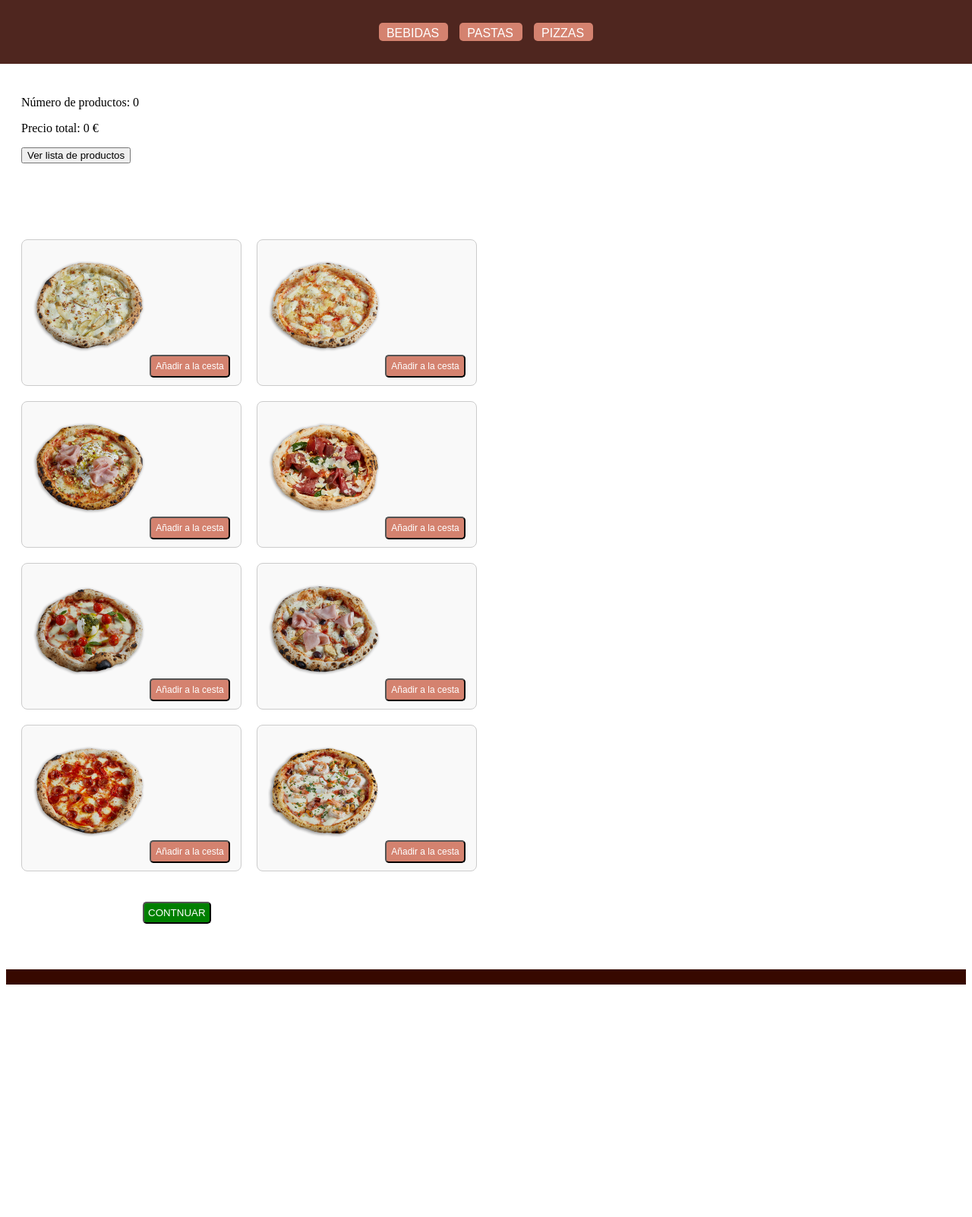
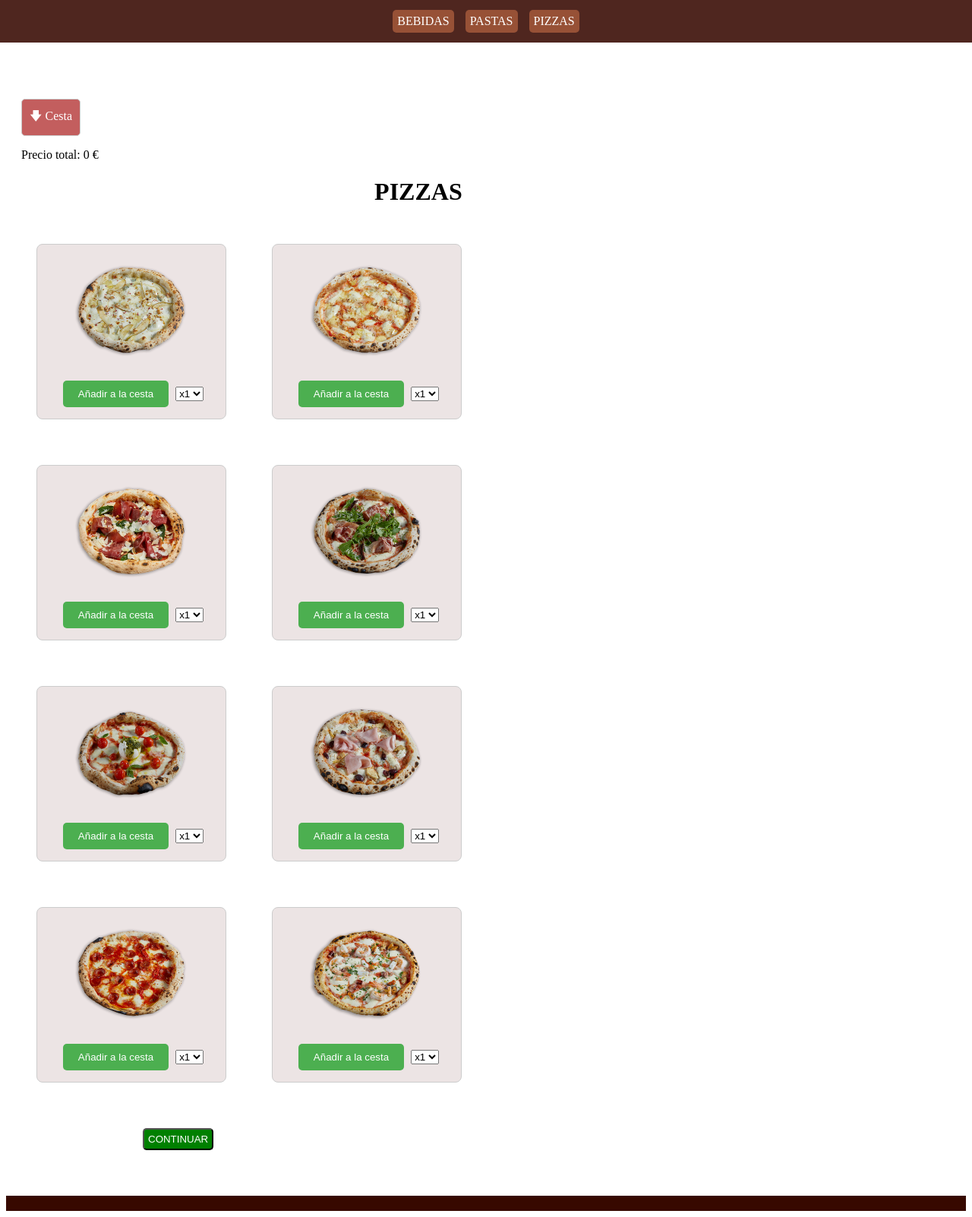
Before and after one commit to Robe124/ProjecteInicial, a PHP site: page /OpcionsCompraPizza.html in a window 1280 px wide. Shown: the whole page at 76% size. Before the commit the page ends 1296 px from the top, so only its background shows below. Run offline with PHP 8.4, Linux system fonts and the light colour scheme.

Commit message:
13:40 - 31/10
He cambiado un apr de cosas de la parte de pedir productos he añadir documentacion i he fet que es guardin el productes al pasar de la web de pasta i pizzas

```diff
--- a/frontend/HTML/CSS/OpcionsCompra.css
+++ b/frontend/HTML/CSS/OpcionsCompra.css
@@ -1,9 +1,3 @@
-#NavProductos {
-    display: flex;
-    justify-content: center;
-    padding: 5px 0;
-}
-
 #NavProductos .botones-container {
     display: flex;
     gap: 15px;
@@ -22,8 +16,11 @@
     cursor: pointer;
 }
 
-#NavProductos button:hover {
-    background-color: #b36755;
+#NavProductos {
+    display: flex;
+    justify-content: center;
+    margin-bottom: -12px;
+    margin-top: -12px;
 }
 
 main {
@@ -37,15 +34,17 @@ main {
     grid-template-columns: repeat(2, 1fr);
     gap: 20px;
     max-width: 600px;
-    margin-top: 100px;
+    margin-top: 30px;
 }
+
+
 
 .productos {
     text-align: center;
     padding: 10px;
     border: 1px solid #ccc;
     border-radius: 8px;
-    background-color: #f9f9f9;
+    background-color: #ece4e4;
 }
 
 .productos img {
@@ -57,30 +56,48 @@ main {
 }
 
 .boton {
+    background-color: #4CAF50; /* Verde */
+    color: white;
+    padding: 10px 20px;
+    margin: 5px;
+    border: none;
     border-radius: 5px;
-    background-color: #d4826f;
-    padding: 6px;
-    color: white;
-    font-size: 12px;
     cursor: pointer;
 }
 
-#listaCesta {
-margin-top: 10px;
+.boton:hover {
+    background-color: #45a049;
+}
+
+#toggleCesta {
+    cursor: pointer;
+    background-color: #c35e5e;
+    padding: 10px;
+    border: 1px solid #ccc;
+    width: fit-content;
+    border-radius: 5px;
+    margin-top: 20px;
+}
+
+h1{
+    margin-left: 38%;
+}
+
+#toggleCesta:hover {
+    background-color: #cc1818;
 }
 
 #listaCesta {
-    position: fixed;
-    top: 100px;
-    right: 160px;
-    background-color: white;
-    padding-top: 0px;
-    padding-left: 10px;
-    padding-right: 10px;
-    padding-bottom: 0px;
+    border: 1px solid #ccc;
     border-radius: 5px;
-    box-shadow: 0 0 10px rgba(0, 0, 0, 0.1);
-    z-index: 1000;
+    padding: 10px;
+    margin-top: 10px;
+    background-color: #fafafa;
+}
+
+#listaCesta li {
+    list-style-type: none;
+    margin: 5px 0;
 }
 
 #BotonContinuar{
@@ -91,3 +108,16 @@ margin-top: 10px;
     background-color: green;
     padding: 5px;
 }
+
+.nav-link {
+    background-color: #975136;
+    color: white;
+    padding: 6px;
+    text-decoration: none;
+    border-radius: 5px;
+    display: inline-block;
+}
+
+.nav-link:hover {
+    background-color: #de731c; /* Color de fondo al pasar el ratón */
+}
--- a/frontend/HTML/CSS/general.css
+++ b/frontend/HTML/CSS/general.css
@@ -118,3 +118,48 @@ footer {
   width: 100%;
   margin-top: 40px;
 }
+
+#NavProductos {
+  display: flex;
+  justify-content: center;
+  margin-bottom: 20px;
+}
+
+.boton {
+  background-color: #4CAF50; /* Verde */
+  color: white;
+  padding: 10px 20px;
+  margin: 5px;
+  border: none;
+  border-radius: 5px;
+  cursor: pointer;
+}
+
+.boton:hover {
+  background-color: #45a049;
+}
+
+.productos {
+  text-align: center;
+  margin: 20px;
+}
+
+#toggleCesta {
+  cursor: pointer;
+  background-color: #4CAF50;
+  color: white;
+  padding: 10px;
+  text-align: center;
+}
+
+#listaCesta {
+  background-color: #f9f9f9;
+  border: 1px solid #ccc;
+  padding: 10px;
+  max-height: 200px;
+  overflow-y: auto;
+}
+
+#infoCarrito {
+  margin-bottom: 20px;
+}
--- a/frontend/HTML/OpcionsCompraBebidas.html
+++ b/frontend/HTML/OpcionsCompraBebidas.html
@@ -10,17 +10,14 @@
 </head>
 
 <body>
-
     <header>
         <section id="NavProductos">
             <div class="botones-container">
-                <button id="PaginaOpcionesBebidas">BEBIDAS</button>
+                <button id="PaginaOpcionesPizzas">PIZZAS</button>
                 <button id="PaginaOpcionesPasta">PASTAS</button>
-                <button id="PaginaOpcionesPizzas">PIZZAS</button>
             </div>
         </section>
     </header>
-
     <main>
         <header>
             <section id="NavProductos">
--- a/frontend/HTML/OpcionsCompraPizza.html
+++ b/frontend/HTML/OpcionsCompraPizza.html
@@ -4,84 +4,133 @@
 <head>
     <meta charset="UTF-8">
     <meta name="viewport" content="width=device-width, initial-scale=1.0">
-    <title>Opcions Compra</title>
+    <title>Opcions Compra Pizzas</title>
     <link rel="stylesheet" href="./CSS/general.css">
     <link rel="stylesheet" href="./CSS/OpcionsCompra.css">
 </head>
 
 <body>
-
     <header>
         <section id="NavProductos">
             <div class="botones-container">
-                <button id="PaginaOpcionesBebidas">BEBIDAS</button>
-                <button id="PaginaOpcionesPasta">PASTAS</button>
-                <button id="PaginaOpcionesPizzas">PIZZAS</button>
+                <a href="OpcionsCompraBebidas.html" class="nav-link">BEBIDAS</a>
+                <a href="OpcionsCompraPasta.html" class="nav-link">PASTAS</a>
+                <a href="OpcionsCompraPizza.html" class="nav-link">PIZZAS</a>
             </div>
         </section>
     </header>
 
     <main>
-        <div id="infoCarrito">
-            <p>Número de productos: <span id="numeroProductos">0</span></p>
-            <p>Precio total: <span id="precioTotal">0 €</span></p>
-            <button onclick="toggleListaCesta()">Ver lista de productos</button>
-        </div>
-        <div id="listaCestaContainer" style="display: none;">
-            <ul id="listaCesta"></ul>
+        <div>
+            <div id="toggleCesta" onclick="toggleCesta()">
+                <span>🡇</span> Cesta
+            </div>
+            <div id="listaCesta" style="display: none;">
+            </div>
         </div>
 
+        <div id="infoCarrito">
+            <p>Precio total: <span id="precioTotal">0 €</span></p>
+        </div>
+
+        <h1 id="titolPizzas" >PIZZAS</h1>
         <section id="contenedorImagenes">
             <div id="producto1" class="productos">
                 <img src="./img/PizzaBianca.png" alt="pizza1">
-                <button class="boton" onclick="añadirACesta('producto1')">Añadir a la cesta</button>
+                <button class="boton" onclick="añadirACesta('PizzaBianca', 10)">Añadir a la cesta</button>
+                <select id="cantidadPizzaBianca" onchange="actualizarCantidad('PizzaBianca', this.value)">
+                    <option value="1">x1</option>
+                    <option value="2">x2</option>
+                    <option value="3">x3</option>
+                    <option value="4">x4</option>
+                </select>
             </div>
 
             <div id="producto2" class="productos">
                 <img src="./img/Pizza4Formatge.png" alt="pizza2">
-                <button class="boton" onclick="añadirACesta('producto2')">Añadir a la cesta</button>
+                <button class="boton" onclick="añadirACesta('Pizza4Formatge', 12)">Añadir a la cesta</button>
+                <select id="cantidadPizza4Formatge" onchange="actualizarCantidad('Pizza4Formatge', this.value)">
+                    <option value="1">x1</option>
+                    <option value="2">x2</option>
+                    <option value="3">x3</option>
+                    <option value="4">x4</option>
+                </select>
             </div>
 
             <div id="producto3" class="productos">
-                <img src="./img/PuzzaPositiano.png" alt="pizza3">
-                <button class="boton" onclick="añadirACesta('producto3')">Añadir a la cesta</button>
+                <img src="./img/PizzaBresaola.png" alt="pizza3">
+                <button class="boton" onclick="añadirACesta('PizzaPositiano', 11)">Añadir a la cesta</button>
+                <select id="cantidadPizzaPositiano" onchange="actualizarCantidad('PizzaPositiano', this.value)">
+                    <option value="1">x1</option>
+                    <option value="2">x2</option>
+                    <option value="3">x3</option>
+                    <option value="4">x4</option>
+                </select>
             </div>
 
             <div id="producto4" class="productos">
-                <img src="./img/PizzaBresaola.png" alt="pizza4">
-                <button class="boton" onclick="añadirACesta('producto4')">Añadir a la cesta</button>
+                <img src="./img/PizzaProscuito.png" alt="pizza4">
+                <button class="boton" onclick="añadirACesta('PizzaBresaola', 13)">Añadir a la cesta</button>
+                <select id="cantidadPizzaBresaola" onchange="actualizarCantidad('PizzaBresaola', this.value)">
+                    <option value="1">x1</option>
+                    <option value="2">x2</option>
+                    <option value="3">x3</option>
+                    <option value="4">x4</option>
+                </select>
             </div>
 
             <div id="producto5" class="productos">
                 <img src="./img/PizzaCapresse.png" alt="pizza5">
-                <button class="boton" onclick="añadirACesta('producto5')">Añadir a la cesta</button>
+                <button class="boton" onclick="añadirACesta('PizzaCapresse', 12)">Añadir a la cesta</button>
+                <select id="cantidadPizzaCapresse" onchange="actualizarCantidad('PizzaCapresse', this.value)">
+                    <option value="1">x1</option>
+                    <option value="2">x2</option>
+                    <option value="3">x3</option>
+                    <option value="4">x4</option>
+                </select>
             </div>
 
             <div id="producto6" class="productos">
                 <img src="./img/PizzaCapricciosa.png" alt="pizza6">
-                <button class="boton" onclick="añadirACesta('producto6')">Añadir a la cesta</button>
+                <button class="boton" onclick="añadirACesta('PizzaCapricciosa', 14)">Añadir a la cesta</button>
+                <select id="cantidadPizzaCapricciosa" onchange="actualizarCantidad('PizzaCapricciosa', this.value)">
+                    <option value="1">x1</option>
+                    <option value="2">x2</option>
+                    <option value="3">x3</option>
+                    <option value="4">x4</option>
+                </select>
             </div>
 
             <div id="producto7" class="productos">
                 <img src="./img/PizzaDiavola.png" alt="pizza7">
-                <button class="boton" onclick="añadirACesta('producto7')">Añadir a la cesta</button>
+                <button class="boton" onclick="añadirACesta('PizzaDiavola', 15)">Añadir a la cesta</button>
+                <select id="cantidadPizzaDiavola" onchange="actualizarCantidad('PizzaDiavola', this.value)">
+                    <option value="1">x1</option>
+                    <option value="2">x2</option>
+                    <option value="3">x3</option>
+                    <option value="4">x4</option>
+                </select>
             </div>
 
             <div id="producto8" class="productos">
                 <img src="./img/PizzaFrutiDiMare.png" alt="pizza8">
-                <button class="boton" onclick="añadirACesta('producto8')">Añadir a la cesta</button>
+                <button class="boton" onclick="añadirACesta('PizzaFrutiDiMare', 16)">Añadir a la cesta</button>
+                <select id="cantidadPizzaFrutiDiMare" onchange="actualizarCantidad('PizzaFrutiDiMare', this.value)">
+                    <option value="1">x1</option>
+                    <option value="2">x2</option>
+                    <option value="3">x3</option>
+                    <option value="4">x4</option>
+                </select>
             </div>
         </section>
+
         <div>
-            <button id="BotonContinuar">CONTNUAR</button>
+            <button id="BotonContinuar">CONTINUAR</button>
         </div>
     </main>
 
-
-
     <footer></footer>
     <script src="./JS/OpcionsCompraCesta.js"></script>
-
 </body>
 
 </html>
```
Also changed, not shown: frontend/HTML/JS/OpcionsCompraCesta.js (+31 -122 lines), frontend/HTML/OpcionsCompraPasta.html (+47 -29 lines).
